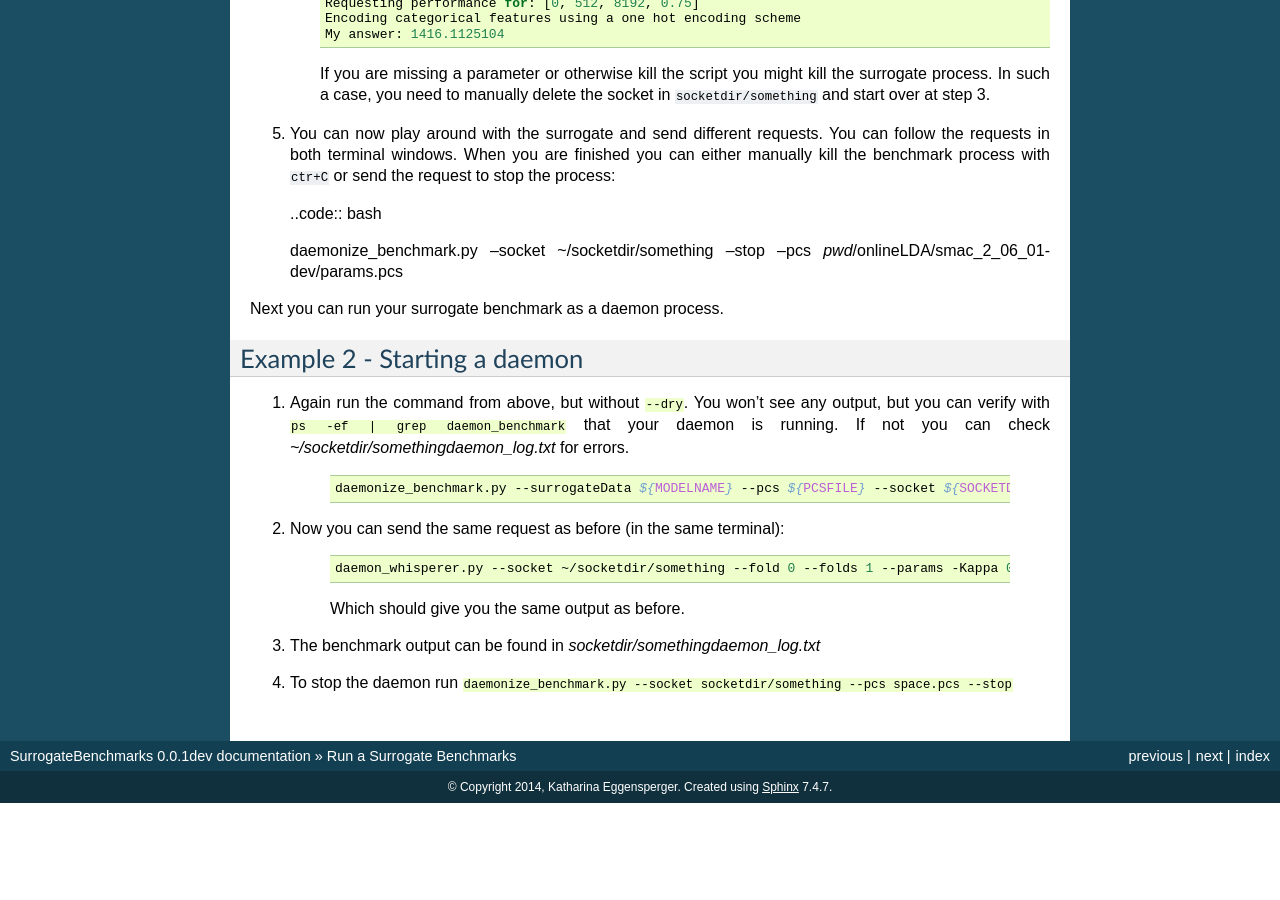
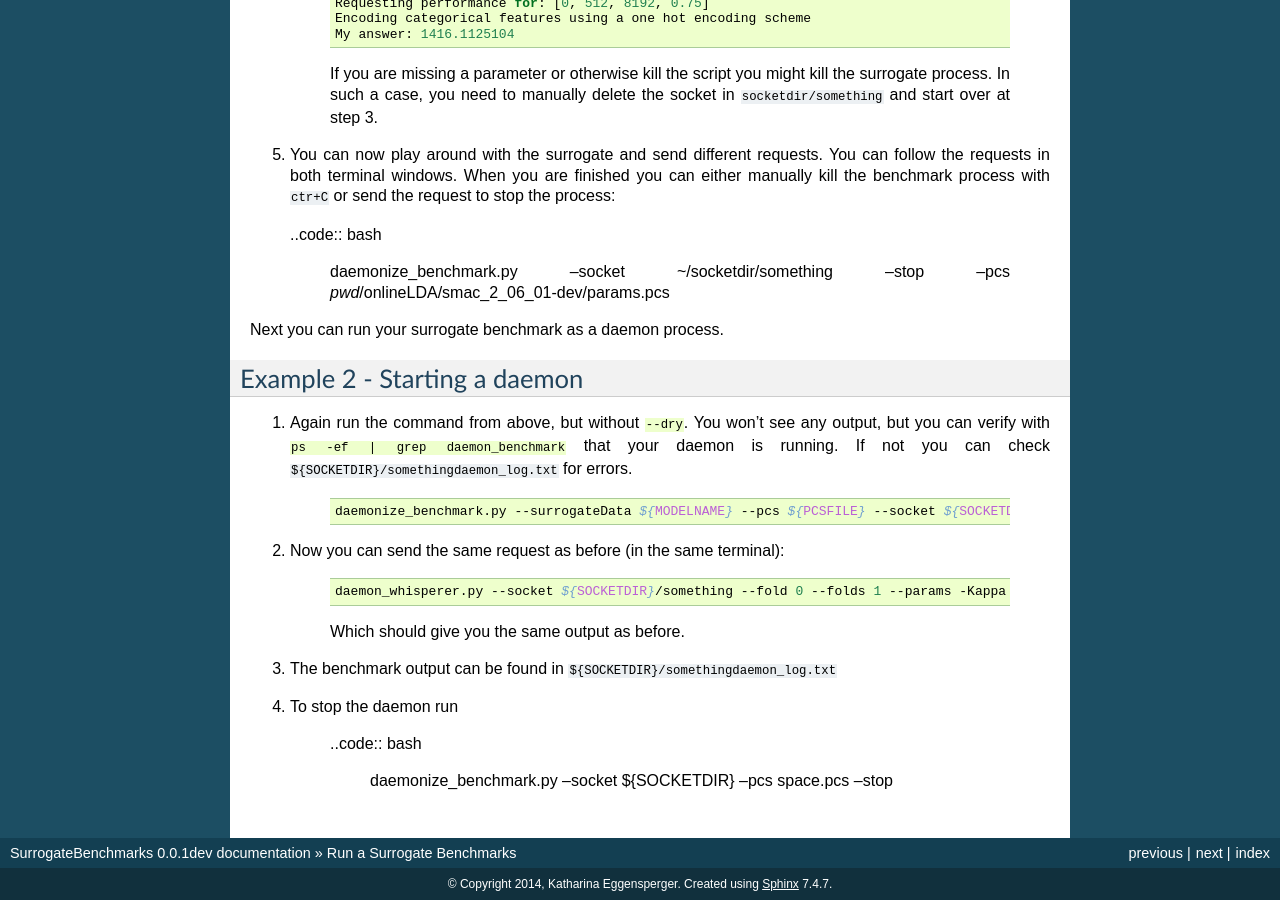
Before and after one commit to KEggensperger/SurrogateBenchmarks, a Sphinx documentation site: the page built from docs/source/run.rst, in a window 1280 px wide and 900 px high, scrolled down 1430 px. Built offline with Sphinx 7.4.7, drawn with Linux system fonts in a browser that asks for light colours; before the commit the page ends 2233 px from its top, so only the background shows below that.

Commit message:
update documentation

```diff
--- a/docs/source/install.rst
+++ b/docs/source/install.rst
@@ -19,7 +19,7 @@ We recommend using a virtualenv, because (A) you can control the version of each
 
 #. Get `virtualenv <http://www.virtualenv.org/en/latest/virtualenv.html#installation>`_,
    then load a freshly created virtualenv. (If you are not familiar with virtualenv,
-   you might want to read `more <http://www.virtualenv.org/en/latest/virtualenv.html)>`_ about it)
+   you might want to read `more <http://virtualenv.readthedocs.org/en/latest/)>`_ about it)
 
     .. code:: bash
 
--- a/docs/source/run.rst
+++ b/docs/source/run.rst
@@ -59,6 +59,7 @@ Example 1 - Starting a Surrogate Benchmark
     saying it is an SVM, but it is indeed a KNN :-) ) and the time left till it terminates.
 
 #. In a different terminal, you can send a request:
+
     .. code:: bash
 
         cd ..
@@ -96,7 +97,7 @@ Example 1 - Starting a Surrogate Benchmark
 
     ..code:: bash
 
-    daemonize_benchmark.py --socket ~/socketdir/something --stop --pcs `pwd`/onlineLDA/smac_2_06_01-dev/params.pcs
+        daemonize_benchmark.py --socket ~/socketdir/something --stop --pcs `pwd`/onlineLDA/smac_2_06_01-dev/params.pcs
 
 Next you can run your surrogate benchmark as a daemon process.
 
@@ -105,7 +106,7 @@ Example 2 - Starting a daemon
 
 #. Again run the command from above, but without :bash:`--dry`. You won't see any output,
    but you can verify with :bash:`ps -ef | grep daemon_benchmark` that your daemon is running.
-   If not you can check `~/socketdir/somethingdaemon_log.txt` for errors.
+   If not you can check :literal:`${SOCKETDIR}/somethingdaemon_log.txt` for errors.
 
     .. code:: bash
 
@@ -116,10 +117,14 @@ Example 2 - Starting a daemon
 
     .. code:: bash
 
-        daemon_whisperer.py --socket ~/socketdir/something --fold 0 --folds 1 --params -Kappa 0.75 -Tau 512 -S 8192
+        daemon_whisperer.py --socket ${SOCKETDIR}/something --fold 0 --folds 1 --params -Kappa 0.75 -Tau 512 -S 8192
 
     Which should give you the same output as before.
 
-#. The benchmark output can be found in `socketdir/somethingdaemon_log.txt`
+#. The benchmark output can be found in :literal:`${SOCKETDIR}/somethingdaemon_log.txt`
 
-#. To stop the daemon run :bash:`daemonize_benchmark.py --socket socketdir/something --pcs space.pcs --stop`
+#. To stop the daemon run
+
+    ..code:: bash
+
+        daemonize_benchmark.py --socket ${SOCKETDIR} --pcs space.pcs --stop
```
Also changed, not shown: other parts of docs/source/install.rst (+3 -1 lines).
